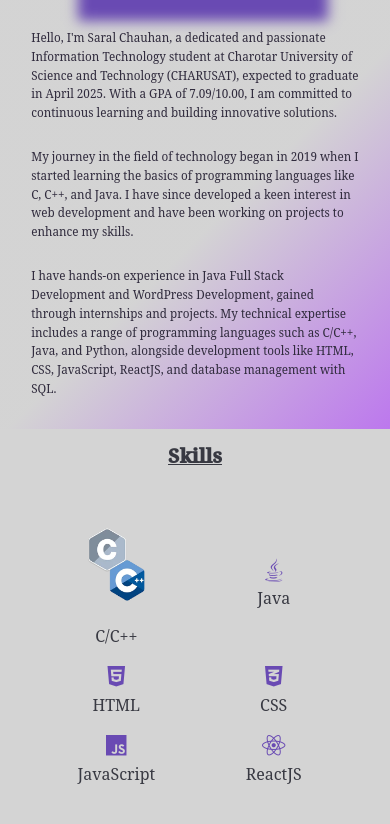
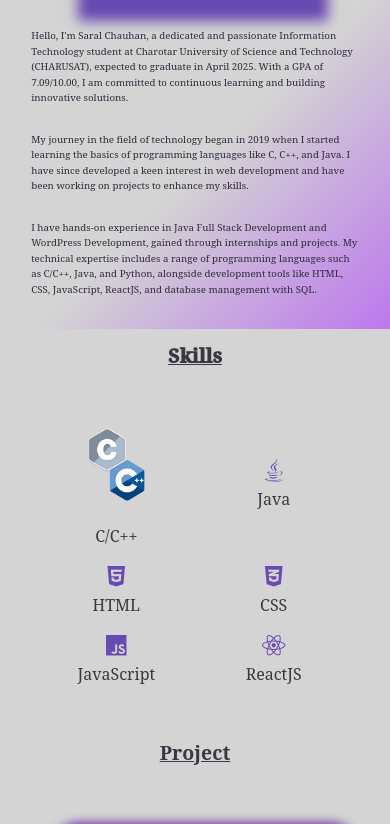
Before and after one commit to saral-ast/Portfolio, a plain HTML site: page index.html in a window 390 px wide. Shown: the part 724-1548 px from the top of the page. Drawn offline with Linux system fonts and the light colour scheme; files that its build step writes are made by us from their sources; files whose address does not match are found by name; a web font is replaced by a local one.

Commit message:
media query updates

```diff
--- a/style.css
+++ b/style.css
@@ -101,7 +101,7 @@ body {
 
 #about{
     display: grid;
-    grid-template-columns: 1fr 1.5fr;
+    grid-template-columns: 1fr 1.3fr;
     grid-template-areas:
     "header header"
     "image content";
@@ -445,9 +445,9 @@ footer aside a:hover{
     color: #cecece;
 }
 
+/* Media Queries */
 
-/* Media Queries */
-@media screen and (max-width: 1024px) {
+@media screen and (max-width: 1800px) {
     body{
         overflow-x: hidden;
     }
@@ -513,7 +513,7 @@ footer aside a:hover{
         margin-left: 0vw;
     }
     #about #about-me p{
-        font-size: 3vw;
+        font-size: 1.5vw;
         color: #302b3d;
         font-weight: 400;
         justify-content: center;
@@ -584,6 +584,7 @@ footer aside a:hover{
         font-size: 4vw;
     }
 
+
     #about img{
         /* grid-area: image; */
         min-width: 58vw;
@@ -594,8 +595,11 @@ footer aside a:hover{
         margin-left: 20vw;
 
     }
+    #about #about-me p{
+        font-size: 2.5vw;
+    }
    #projects h2 {
-        font-size: 4vw;
+        font-size: 5vw;
     }
     #all-project{
         grid-template-columns: repeat(auto-fit, minmax(50vw, 1fr));
@@ -607,21 +611,22 @@ footer aside a:hover{
     }
 
     #contacts h2{
-        font-size: 4vw;
+        font-size: 5vw;
 
     }
 
 
     #contact #resume{
-        max-width: 100vw;
+        /* max-width: 100vw; */
         font-size: 3vw;
+
     }
     #contact #resume button{
         font-size: 3vw;
     }
     #contact #resume iframe{
         width: 80%;
-        min-height: 70%;
+        min-height: 30vh;
     }
 
      #contact form{
```
